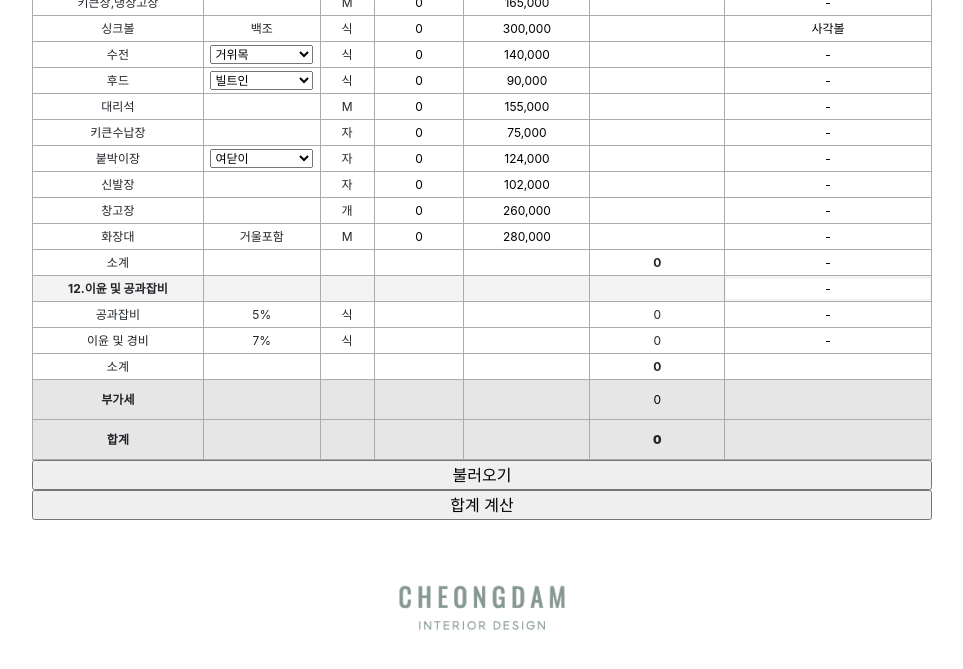
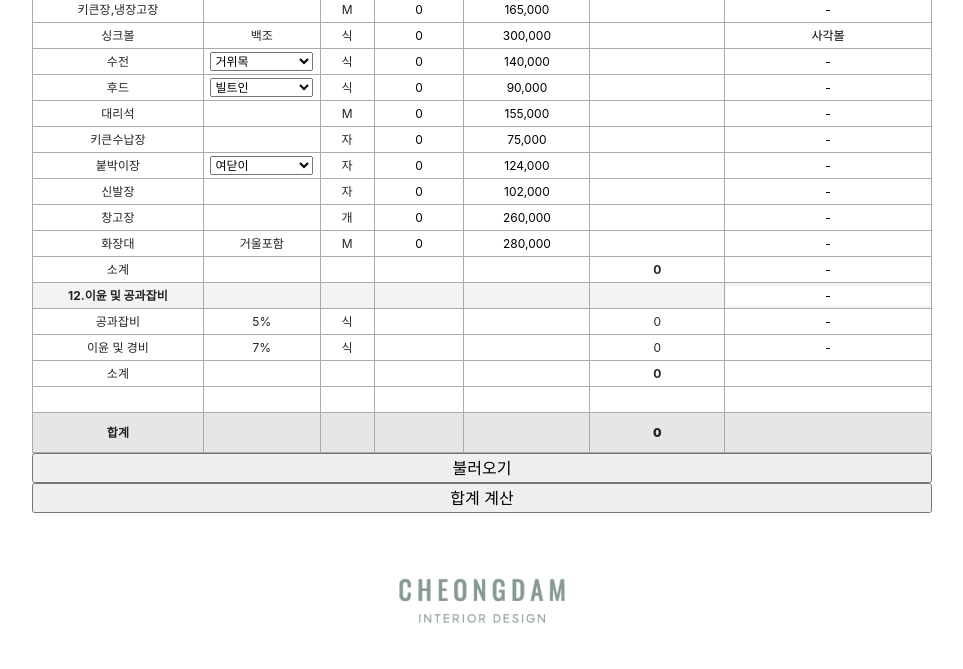
Before and after one commit to parkgeonwo/CheongDamDesign, a plain HTML site: page statement.html in a window 1280 px wide. Both pictures are taken after a click on the button "합계 계산". Shown: the part 2701-3370 px from the top of the page, without its empty margins (158-1121 px from the left). Drawn offline with nearby package versions, Linux system fonts and the light colour scheme; a web font is replaced by a local one.

Commit message:
221204 16:56

```diff
--- a/js/script.js
+++ b/js/script.js
@@ -252,16 +252,16 @@ function calcSumPage2() {
   var total_sum_without_vat = total_sum.toString().replace(/\B(?=(\d{3})+(?!\d))/g, ",");
 
   // 1.1 부가세 값 넣어주기
-  var vat = Math.ceil( total_sum * 0.011 );
+  var vat = Math.ceil( total_sum * 0.1 );
   var vat = vat.toString().replace(/\B(?=(\d{3})+(?!\d))/g, ",");
-  document.getElementById("txt_pri_105").value = vat;	//해당 가격컬럼의 값을 vat 에 저장
+  // document.getElementById("txt_pri_105").value = vat;
   var vat_replace = vat.replace(/,/g, "");
 
   total_sum += stringNumberToInt(vat_replace)
 
   // 합계 출력
   total_sum = total_sum.toString().replace(/\B(?=(\d{3})+(?!\d))/g, ",");	//총 금액컬럼에 계산된 금액 입력. 3자리마다 "," 입력.
-  document.getElementById('tot_amt_last_page2').innerText = total_sum;
+  document.getElementById('tot_amt_last_page2').innerText = total_sum_without_vat;
 
   // 가격 데이터 page간 전달을 위한 json
   var price = {
@@ -485,7 +485,7 @@ function DataloadPage2() {
     }
   }
 
-  document.getElementById("txt_pri_105").value = price['부가세'];
+  // document.getElementById("txt_pri_105").value = price['부가세'];
 
   calcSumPage2()
 
--- a/statement.html
+++ b/statement.html
@@ -99,7 +99,7 @@
                                       ,"11.가구공사","싱크대","싱크대","키큰장,냉장고장","싱크볼","수전","후드","대리석"
                                       ,"키큰수납장","붙박이장","신발장","창고장","화장대","소계"
                                       ,"12.이윤 및 공과잡비","공과잡비","이윤 및 경비","소계"
-                                      ,"부가세","합계"];
+                                      ,"","합계"];
 
                   // 드랍다운 만들기
                   artwall = "<select id='artwall' onchange='artwallValue()' style='width:90%'><option>MDF</option><option>대리석돌</option></select>"
@@ -205,7 +205,10 @@
                    if (title_color_array.includes(i)){  // 주제 row 는 다르게 표현
                     document.write("<tr height='26' style='font-size:14px; font-weight: bold; background-color: rgb(243, 243, 243);'>");
                    }
-                   else if (i==104 || i==105){
+                   else if (i==104){
+                    document.write("<tr height='26' style='font-size:14px; font-weight: bold;'>");
+                   }
+                   else if (i==105){
                     document.write("<tr height='40' style='font-size:30px; font-weight: bold; background-color: rgb(230, 230, 230);'>");
                    }
                    else{
@@ -243,9 +246,9 @@
                         document.write("<td width=" +width_array[j]+ "align='center'><label id='tot_amt_"+k+"'></label></td>");
                       }
                     }
-                    else if(j==5 && i== 104 ){ // 금액 컬럼, 부가세 줄만
-                      document.write("<td width="+width_array[j]+"align='center'><center><input type='text' value=0 class='input_css' id='txt_pri_"+k+"' style='width:100%; background-color:rgb(230, 230, 230);' onblur='losFocus(id);' onkeyup = 'this.value=numberFormat(this.value, true, true, true)'></center></td>"   );
-                    }
+                    // else if(j==5 && i== 104 ){ // 금액 컬럼, 부가세 줄만
+                    //   document.write("<td width="+width_array[j]+"align='center'><center><input type='text' value=0 class='input_css' id='txt_pri_"+k+"' style='width:100%; background-color:rgb(230, 230, 230);' onblur='losFocus(id);' onkeyup = 'this.value=numberFormat(this.value, true, true, true)'></center></td>"   );
+                    // }
                     else if(j==5 && i == 105 ){ // total 금액 컬럼
                       document.write("<td width=" +width_array[j]+ "align='center'><b><label id='tot_amt_last_page2'></label></b></td>");
                     }
```
Also changed, not shown: index.html (+1 -1 lines).
